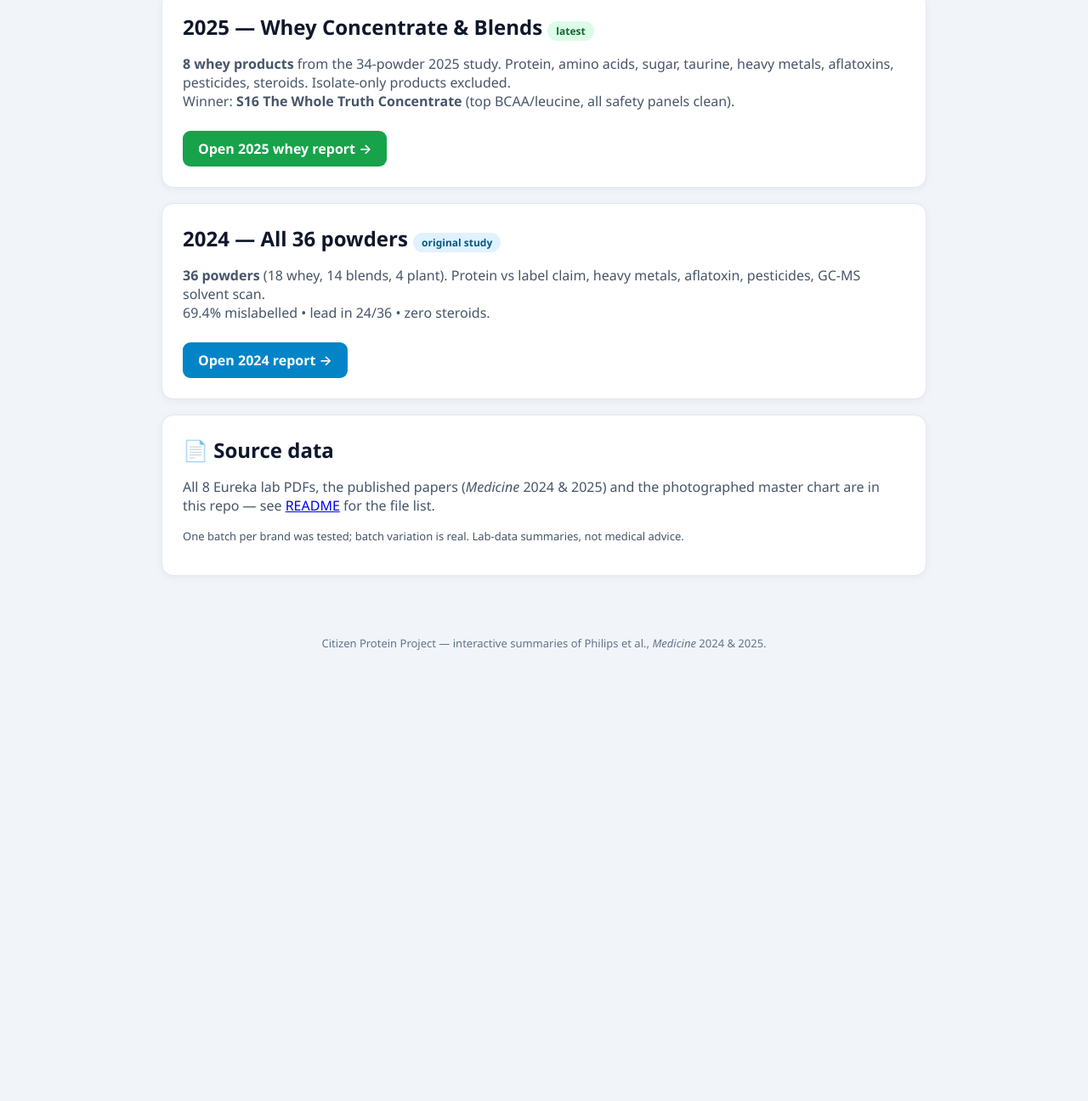
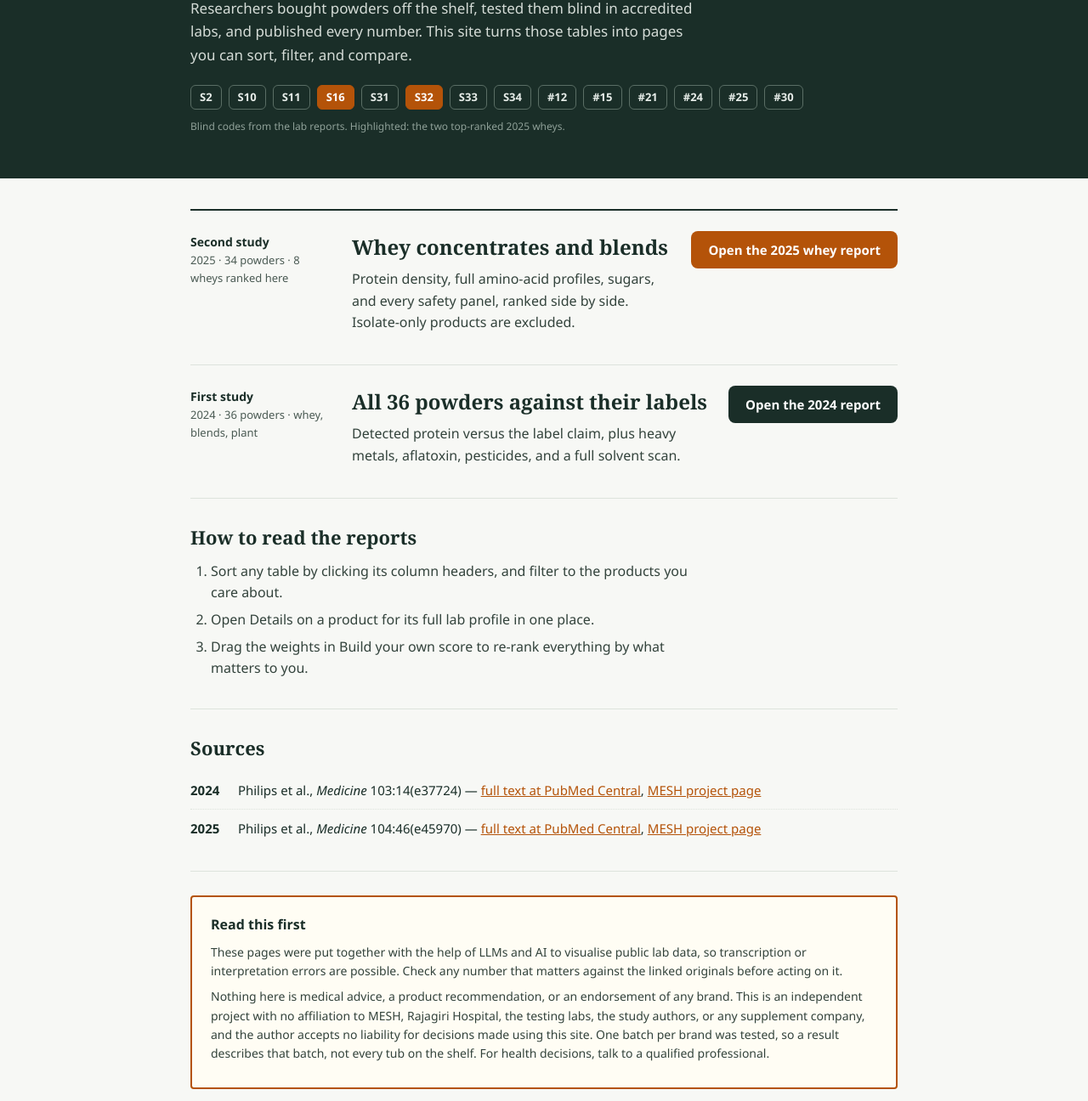
Before and after one commit to contactme-vasu/citizen-protein-project, a plain HTML site: page index.html in a window 1280 px wide. Shown: the part 296-1592 px from the top of the page at 85% size. Before the commit the page ends 1082 px from the top, so only its background shows below. Drawn offline with Linux system fonts and the light colour scheme.

Commit message:
Add source links, AI/no-affiliation disclaimer; redesign landing page (lab-ledger)

```diff
--- a/index.html
+++ b/index.html
@@ -4,45 +4,123 @@
 <meta charset="UTF-8">
 <meta name="viewport" content="width=device-width, initial-scale=1.0">
 <title>Citizen Protein Project — Interactive Lab Reports</title>
+<!--
+  Design plan (frontend-design skill, lab-ledger concept):
+  Color: paper #F7F8F5, ink #1A2E28, reagent amber #B45309 (single accent), quiet line #DDE3DC.
+  Type: Georgia serif for display only; system sans for everything else; sample codes as bordered chips.
+  Layout: left-aligned ruled ledger. Boldness lives in one place: the oversized headline + specimen-code strip.
+  Deliberately avoided: gradient washes, identical card grids, all-caps eyebrows, middle-dot meta strings, arrows on links.
+-->
 <style>
-  body{margin:0;font-family:"Segoe UI",system-ui,-apple-system,Roboto,Arial,sans-serif;background:#f1f5f9;color:#0f172a}
-  header{background:linear-gradient(135deg,#052e16,#166534 55%,#0ea5e9);color:#fff;padding:48px 24px}
-  .wrap{max-width:900px;margin:0 auto}
-  h1{margin:0 0 8px;font-size:clamp(26px,4vw,38px)}
-  header p{opacity:.93}
-  main{padding:32px 24px}
-  .card{background:#fff;border:1px solid #e2e8f0;border-radius:14px;padding:24px;margin-bottom:18px;box-shadow:0 2px 10px rgba(15,23,42,.05)}
-  .card h2{margin:0 0 6px}
-  .card p{color:#475569}
-  a.btn{display:inline-block;background:#16a34a;color:#fff;text-decoration:none;padding:10px 18px;border-radius:9px;font-weight:600;margin-top:8px}
-  a.btn.alt{background:#0284c7}
-  footer{color:#64748b;font-size:13px;padding:20px 24px;text-align:center}
-  .pill{display:inline-block;padding:3px 10px;border-radius:999px;font-size:12px;font-weight:700;background:#dcfce7;color:#166534}
-  .pill.blue{background:#e0f2fe;color:#075985}
+  *{box-sizing:border-box}
+  :root{--paper:#F7F8F5;--ink:#1A2E28;--amber:#B45309;--line:#DDE3DC;--soft:#4A5A53;--box:#FFFDF4}
+  body{margin:0;background:var(--paper);color:var(--ink);
+    font-family:"Segoe UI",system-ui,-apple-system,Roboto,"Helvetica Neue",Arial,sans-serif;line-height:1.6}
+  .wrap{max-width:880px;margin:0 auto;padding:0 24px}
+  a{color:var(--amber)}
+  a:focus-visible,button:focus-visible{outline:3px solid var(--amber);outline-offset:2px}
+  /* masthead */
+  .masthead{background:var(--ink);color:#F2F5F1;padding:56px 0 40px}
+  .masthead .kicker{font-size:14px;color:#B9C6BF;margin:0 0 12px}
+  .masthead h1{font-family:Georgia,"Times New Roman",serif;font-weight:700;
+    font-size:clamp(34px,6vw,58px);line-height:1.08;margin:0 0 14px;max-width:16ch}
+  .masthead .sub{font-size:17px;color:#D5DCD7;margin:0;max-width:62ch}
+  .codes{display:flex;flex-wrap:wrap;gap:8px;margin-top:22px}
+  .codes span{border:1px solid #5A6E65;border-radius:6px;padding:3px 10px;font-size:13px;font-weight:600;color:#E7EDE9}
+  .codes span.hit{background:var(--amber);border-color:var(--amber);color:#fff}
+  .codes-note{font-size:12px;color:#8FA098;margin-top:10px}
+  /* ledger */
+  main{padding:36px 0 8px}
+  .ledger{border-top:2px solid var(--ink)}
+  .row{display:grid;grid-template-columns:170px 1fr auto;gap:20px;align-items:start;
+    padding:24px 0;border-bottom:1px solid var(--line)}
+  .row .tag{font-size:13px;color:var(--soft);margin:2px 0 0}
+  .row .tag strong{display:block;color:var(--ink);font-size:14px}
+  .row h2{font-family:Georgia,serif;font-size:24px;margin:0 0 6px}
+  .row p{margin:0 0 12px;color:#33433C;max-width:60ch}
+  .open{display:inline-block;background:var(--ink);color:#fff;text-decoration:none;
+    padding:10px 20px;border-radius:8px;font-weight:600;font-size:15px;white-space:nowrap}
+  .open.alt{background:var(--amber)}
+  .open:hover{filter:brightness(1.15)}
+  /* steps: a real sequence, so numbering earns its place */
+  .how{padding:28px 0;border-bottom:1px solid var(--line)}
+  .how h2,.refs h2{font-family:Georgia,serif;font-size:22px;margin:0 0 10px}
+  .how ol{margin:0;padding-left:24px;color:#33433C}
+  .how li{margin:6px 0;max-width:64ch}
+  /* references */
+  .refs{padding:28px 0;border-bottom:1px solid var(--line)}
+  .refs ul{list-style:none;margin:0;padding:0}
+  .refs li{padding:10px 0;border-bottom:1px dotted var(--line);font-size:15px}
+  .refs li:last-child{border-bottom:none}
+  .refs .yr{display:inline-block;min-width:52px;font-weight:700}
+  /* disclaimer stamp */
+  .stamp{background:var(--box);border:2px solid var(--amber);border-radius:4px;
+    padding:20px 22px;margin:28px 0;font-size:14px;color:#33433C}
+  .stamp h2{font-size:16px;margin:0 0 8px;color:var(--ink)}
+  .stamp p{margin:8px 0}
+  footer{padding:8px 0 40px;color:var(--soft);font-size:13px}
+  @media(max-width:700px){.row{grid-template-columns:1fr}.row .tag strong{display:inline}.row .tag strong::after{content:" — "}}
+  @media(prefers-reduced-motion:reduce){*{transition:none !important}}
 </style>
 </head>
 <body>
-<header><div class="wrap">
-  <h1>🥛 Citizen Protein Project — Interactive Lab Reports</h1>
-  <p>Crowd-funded, blind-coded lab testing of protein powders sold in India (MESH / Rajagiri Hospital). Pick a report below.</p>
+
+<header class="masthead"><div class="wrap">
+  <p class="kicker">Independent visualisation of two crowd-funded lab studies, built with AI</p>
+  <h1>What is actually in India&rsquo;s protein powders?</h1>
+  <p class="sub">Researchers bought powders off the shelf, tested them blind in accredited labs, and published every number. This site turns those tables into pages you can sort, filter, and compare.</p>
+  <div class="codes" aria-label="Blind sample codes from the studies">
+    <span>S2</span><span>S10</span><span>S11</span><span class="hit">S16</span><span>S31</span><span class="hit">S32</span><span>S33</span><span>S34</span>
+    <span>#12</span><span>#15</span><span>#21</span><span>#24</span><span>#25</span><span>#30</span>
+  </div>
+  <p class="codes-note">Blind codes from the lab reports. Highlighted: the two top-ranked 2025 wheys.</p>
 </div></header>
+
 <main><div class="wrap">
-  <div class="card">
-    <h2>2025 — Whey Concentrate &amp; Blends <span class="pill">latest</span></h2>
-    <p><b>8 whey products</b> from the 34-powder 2025 study. Protein, amino acids, sugar, taurine, heavy metals, aflatoxins, pesticides, steroids. Isolate-only products excluded. <br>Winner: <b>S16 The Whole Truth Concentrate</b> (top BCAA/leucine, all safety panels clean).</p>
-    <a class="btn" href="whey-protein-report.html">Open 2025 whey report →</a>
+  <div class="ledger">
+    <section class="row">
+      <p class="tag"><strong>Second study</strong>2025 · 34 powders · 8 wheys ranked here</p>
+      <div>
+        <h2>Whey concentrates and blends</h2>
+        <p>Protein density, full amino-acid profiles, sugars, and every safety panel, ranked side by side. Isolate-only products are excluded.</p>
+      </div>
+      <a class="open alt" href="whey-protein-report.html">Open the 2025 whey report</a>
+    </section>
+    <section class="row">
+      <p class="tag"><strong>First study</strong>2024 · 36 powders · whey, blends, plant</p>
+      <div>
+        <h2>All 36 powders against their labels</h2>
+        <p>Detected protein versus the label claim, plus heavy metals, aflatoxin, pesticides, and a full solvent scan.</p>
+      </div>
+      <a class="open" href="old-protein-report.html">Open the 2024 report</a>
+    </section>
   </div>
-  <div class="card">
-    <h2>2024 — All 36 powders <span class="pill blue">original study</span></h2>
-    <p><b>36 powders</b> (18 whey, 14 blends, 4 plant). Protein vs label claim, heavy metals, aflatoxin, pesticides, GC-MS solvent scan. <br>69.4% mislabelled • lead in 24/36 • zero steroids.</p>
-    <a class="btn alt" href="old-protein-report.html">Open 2024 report →</a>
-  </div>
-  <div class="card">
-    <h2>📄 Source data</h2>
-    <p>All 8 Eureka lab PDFs, the published papers (<i>Medicine</i> 2024 &amp; 2025) and the photographed master chart are in this repo — see <a href="https://github.com/">README</a> for the file list.</p>
-    <p style="font-size:13px">One batch per brand was tested; batch variation is real. Lab-data summaries, not medical advice.</p>
-  </div>
+
+  <section class="how">
+    <h2>How to read the reports</h2>
+    <ol>
+      <li>Sort any table by clicking its column headers, and filter to the products you care about.</li>
+      <li>Open Details on a product for its full lab profile in one place.</li>
+      <li>Drag the weights in Build your own score to re-rank everything by what matters to you.</li>
+    </ol>
+  </section>
+
+  <section class="refs">
+    <h2>Sources</h2>
+    <ul>
+      <li><span class="yr">2024</span> Philips et al., <i>Medicine</i> 103:14(e37724) — <a href="https://pmc.ncbi.nlm.nih.gov/articles/PMC10994440/">full text at PubMed Central</a>, <a href="https://meshindia.org/the-citizens-protein-project-one/">MESH project page</a></li>
+      <li><span class="yr">2025</span> Philips et al., <i>Medicine</i> 104:46(e45970) — <a href="https://pmc.ncbi.nlm.nih.gov/articles/PMC12622730/">full text at PubMed Central</a>, <a href="https://meshindia.org/introducing-the-citizens-protein-project-two/">MESH project page</a></li>
+    </ul>
+  </section>
+
+  <section class="stamp">
+    <h2>Read this first</h2>
+    <p>These pages were put together with the help of LLMs and AI to visualise public lab data, so transcription or interpretation errors are possible. Check any number that matters against the linked originals before acting on it.</p>
+    <p>Nothing here is medical advice, a product recommendation, or an endorsement of any brand. This is an independent project with no affiliation to MESH, Rajagiri Hospital, the testing labs, the study authors, or any supplement company, and the author accepts no liability for decisions made using this site. One batch per brand was tested, so a result describes that batch, not every tub on the shelf. For health decisions, talk to a qualified professional.</p>
+  </section>
+
+  <footer>Independent visualisation of Philips et al., <i>Medicine</i> 2024 and 2025.</footer>
 </div></main>
-<footer>Citizen Protein Project — interactive summaries of Philips et al., <i>Medicine</i> 2024 &amp; 2025.</footer>
+
 </body>
 </html>
```
Also changed, not shown: old-protein-report.html (+1 -1 lines), whey-protein-report.html (+1 -1 lines), README.md, 1 other file.
